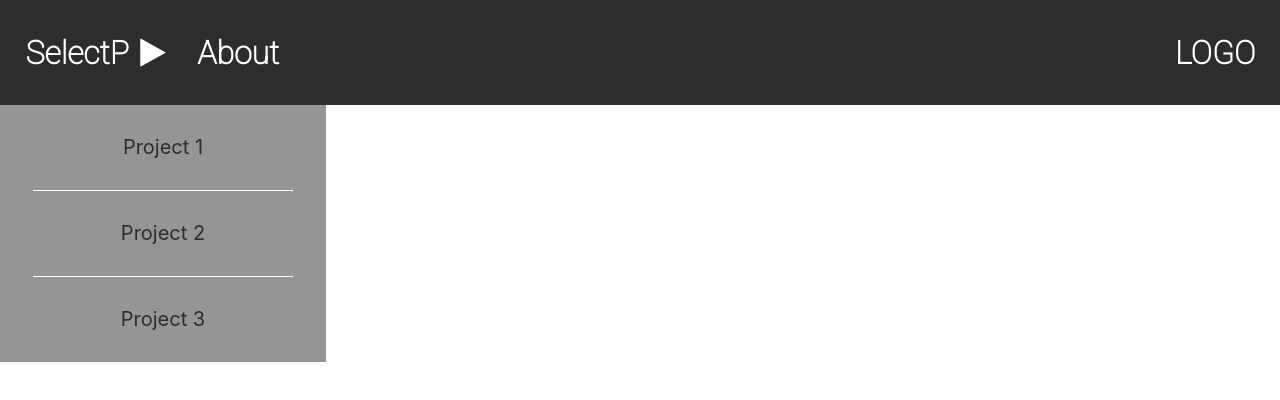
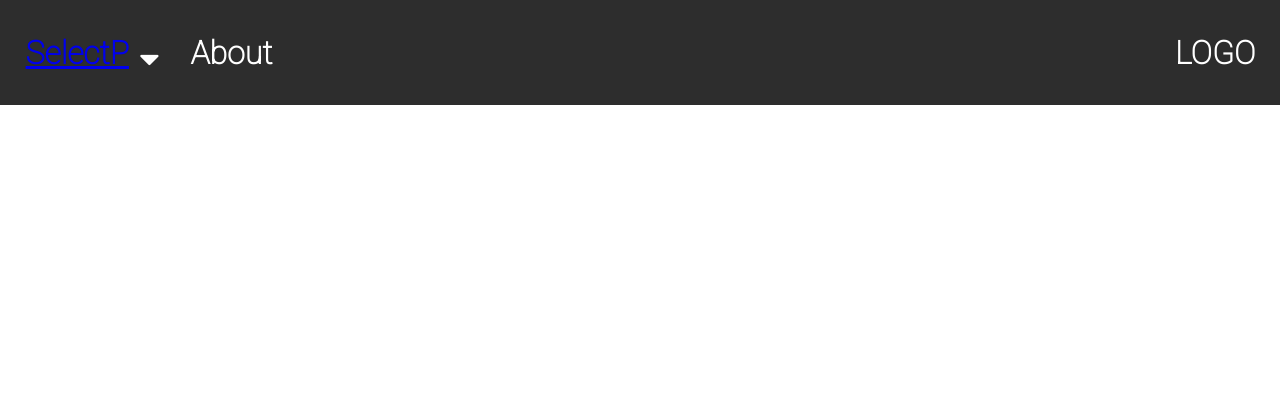
Before and after one commit to morMBen/AppleSeedsTodo_G1, a React (Create React App) app in the folder frontend/: page / in a window 1280 px wide. Shown: the top 400 px of the page. Built offline with nearby package versions, Linux system fonts and the light colour scheme.

Commit message:
dropdown toggle

```diff
--- a/frontend/package.json
+++ b/frontend/package.json
@@ -13,6 +13,7 @@
 		"react": "^17.0.2",
 		"react-dom": "^17.0.2",
 		"react-redux": "^7.2.6",
+		"react-router-dom": "^5.3.0",
 		"react-scripts": "5.0.0",
 		"redux": "^4.1.2",
 		"tslint-react": "^5.0.0",
@@ -43,6 +44,7 @@
 		]
 	},
 	"devDependencies": {
+		"@types/react-router-dom": "^5.3.3",
 		"typescript": "^4.5.5",
 		"typescript-tslint-plugin": "^1.0.1"
 	}
--- a/frontend/src/App.tsx
+++ b/frontend/src/App.tsx
@@ -2,7 +2,6 @@ import React from 'react';
 import './App.css';
 import Welcomepage from './Welcomepage';
 import Navbar from './components/navbar/Navbar';
-import Dropdown from './components/dropdown/Dropdown';
 
 
 function App() {
@@ -10,7 +9,6 @@ function App() {
     <div className='App'>
       <Navbar></Navbar>
       {/* <Welcomepage tasks={[]} addTask={()=>{}}/> */}
-      <Dropdown/>
     </div>
   );
 }
--- a/frontend/src/components/dropdown/Dropdown.css
+++ b/frontend/src/components/dropdown/Dropdown.css
@@ -2,35 +2,34 @@ body {
   --color-light: #ffffff;
   --color-dark: #2d2d2d;
   --list-bg-color: #959595;
-  --list-hover-color: #DFDFDF;
+  --list-hover-color: #dfdfdf;
   --list-hover-bg-color: #797979;
 }
 
+.dropdown-list {
 
-.dropdown-list {
   list-style-type: none;
-    height: 100%;
   width: 20.375rem;
+  top: 6.564rem;
   display: flex;
   flex-direction: column;
   justify-content: center;
   align-items: center;
-  position: relative;
+  position: absolute;
   left: 0;
-  top: 6.564rem;
   background-color: var(--list-bg-color);
 }
 
-.dropdown-item:nth-child(1){
+.dropdown-item:nth-child(1) {
   border-top: none;
 }
 
-.dropdown-item{
+.dropdown-item {
   line-height: 21px;
-    border-top  : 1px solid white;
+  border-top: 1px solid white;
   text-align: center;
   padding: 20px;
-    margin:auto;
+  margin: auto;
   width: 100%;
   margin-right: 20px;
   font-size: 20px;
@@ -39,7 +38,7 @@ body {
   width: 80%;
   height: 80%;
   margin: auto;
-    padding:2rem;
+  padding: 2rem;
 }
 
 .dropdown-item:hover {
--- a/frontend/src/components/dropdown/Dropdown.tsx
+++ b/frontend/src/components/dropdown/Dropdown.tsx
@@ -1,20 +1,15 @@
-import React, { useState } from 'react'
-import "./Dropdown.css";
+import React, { useState } from 'react';
+import './Dropdown.css';
 
 const Dropdown = () => {
-  const [dropdown,setDropdown] = useState(false);
-
-  const openDropdown = ()=>{
-
-  }
 
   return (
-    <ul className="dropdown-list">
-      <li className="dropdown-item">Project 1</li>
-      <li className="dropdown-item">Project 2</li>
-      <li className="dropdown-item">Project 3</li>
+    <ul className='dropdown-list'>
+      <li className='dropdown-item'>Project 1</li>
+      <li className='dropdown-item'>Project 2</li>
+      <li className='dropdown-item'>Project 3</li>
     </ul>
-  )
-}
+  );
+};
 
-export default Dropdown
+export default Dropdown;
--- a/frontend/src/components/navbar/Navbar.css
+++ b/frontend/src/components/navbar/Navbar.css
@@ -14,12 +14,10 @@
 }
 
 .fa{
-    /* border: 1px solid red; */
-    margin-left: 0.7rem;
+    margin-left:   0.7rem;
 }
 
 .navbar {
-  /* border: black 1px solid; */
   background-color: var(--color-dark);
   color: var(--color-light);
   position: fixed;
--- a/frontend/src/components/navbar/Navbar.tsx
+++ b/frontend/src/components/navbar/Navbar.tsx
@@ -1,21 +1,33 @@
-import React from 'react';
+import React, { useState } from 'react';
+import { BrowserRouter as Router, Link } from 'react-router-dom';
+import Dropdown from '../dropdown/Dropdown';
 import './Navbar.css';
 
 const Navbar = () => {
+  const [isClicked, setIsClicked] = useState(false);
+  // const [isOpenDropdown, setIsOpenDropdown] = useState(false)
+
+  const handleClick = () => {
+    setIsClicked(!isClicked);
+  };
+
   return (
     <>
       <ul className='navbar'>
+        <Router>
           <div className='nav-left'>
             <li className='navbar-item select'>
-            {/* <Link></Link> */}
-            SelectP
-            <i className='fa fa-play'></i>
+              <Link to='/products' onClick={handleClick}> SelectP</Link>
+              {/* <i className='fa fa-play'></i> */}
+              <i className={isClicked ? 'fa fa-caret-right' : 'fa fa-sort-down'}></i>
             </li>
+            {isClicked && <Dropdown></Dropdown>}
             <li className='navbar-item'>About</li>
           </div>
           <div className='nav-right'>
             <li className='navbar-item logo'>LOGO</li>
           </div>
+        </Router>
       </ul>
     </>
   );
```
Also changed, not shown: 1 other file (tests, documents, lock files or other folders). Lines whose indentation alone changed are shown as unchanged.
